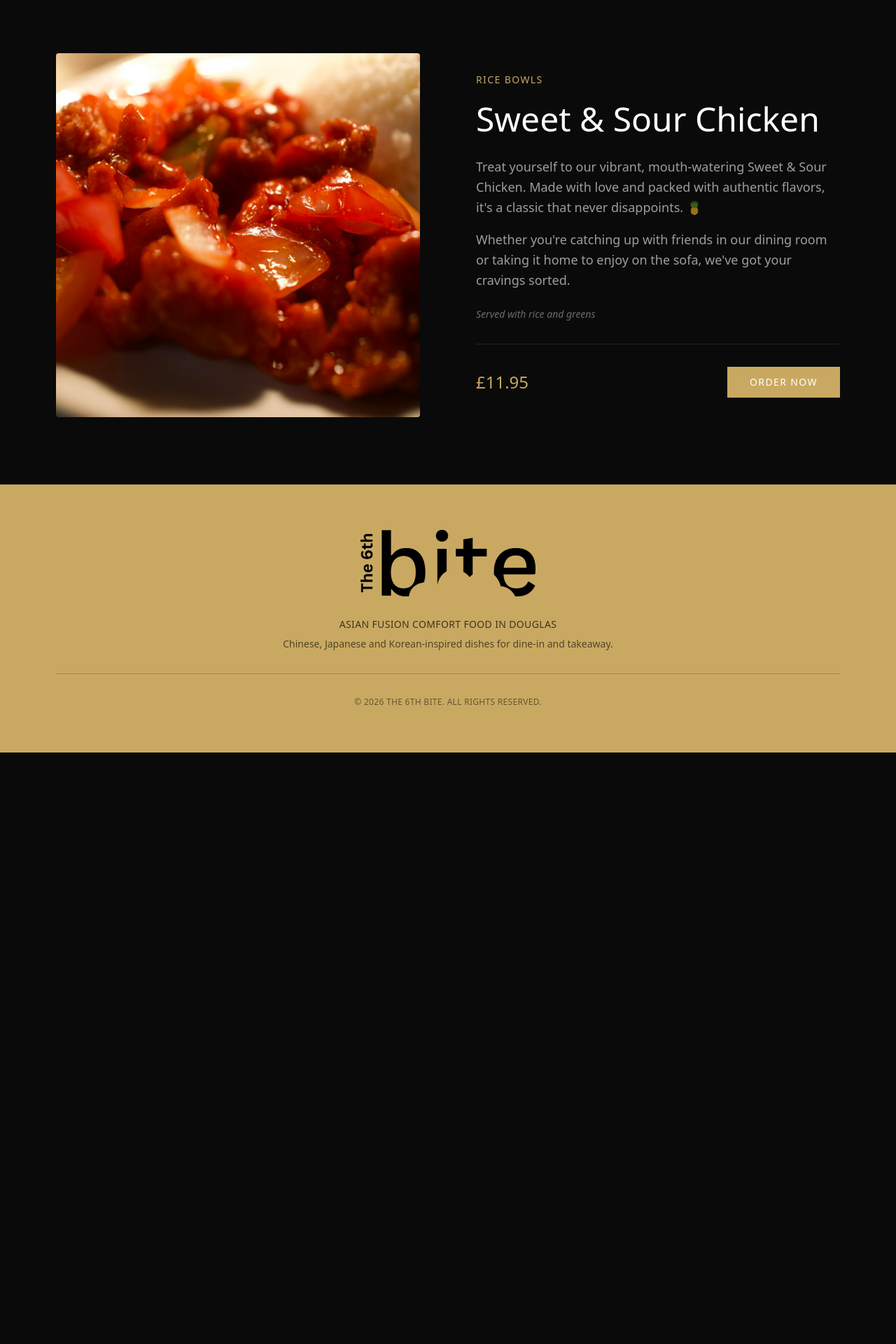
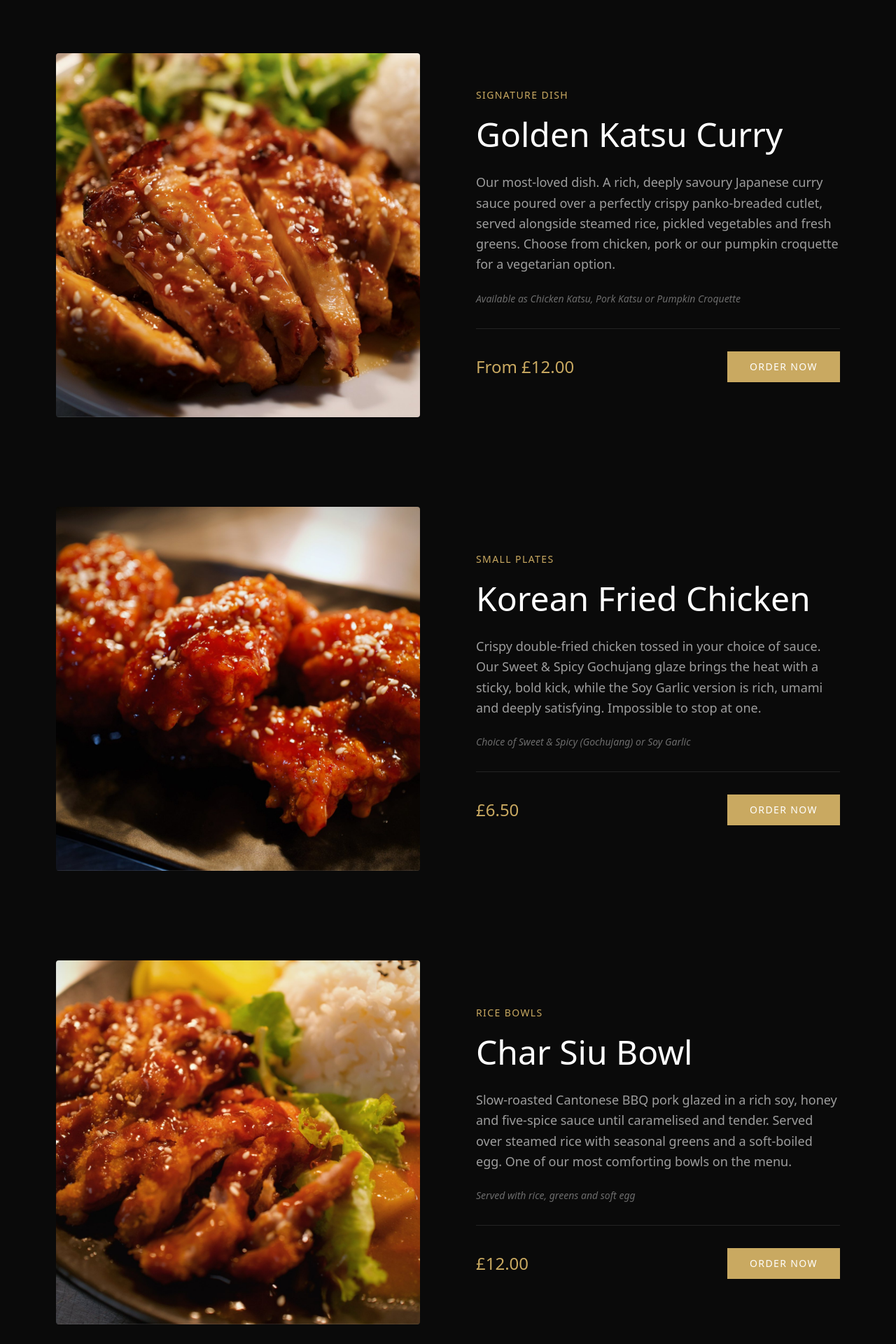
Before and after one commit to LYNKSPortal/the-sixth-bite-iom, a Next.js app: page /showcase in a window 1280 px wide. Shown: the part 340-2260 px from the top of the page at 70% size. Before the commit the page ends 1415 px from the top, so only its background shows below. Built offline with nearby package versions, Linux system fonts and the light colour scheme.

Commit message:
Revert "Showcase: start with Sweet & Sour Chicken as first dish"
This reverts commit f908b11ee35ccc6264ba17f7ddb3f50b0be33d1f.

```diff
--- a/app/showcase/page.tsx
+++ b/app/showcase/page.tsx
@@ -6,13 +6,58 @@ import FadeIn from "../components/FadeIn";
 
 const dishes = [
   {
-    name: "Sweet & Sour Chicken",
+    name: "Golden Katsu Curry",
+    tag: "SIGNATURE DISH",
+    description:
+      "Our most-loved dish. A rich, deeply savoury Japanese curry sauce poured over a perfectly crispy panko-breaded cutlet, served alongside steamed rice, pickled vegetables and fresh greens. Choose from chicken, pork or our pumpkin croquette for a vegetarian option.",
+    detail: "Available as Chicken Katsu, Pork Katsu or Pumpkin Croquette",
+    price: "From £12.00",
+    image: "/708345357_122113591244745440_2199551205051780291_n.jpg",
+  },
+  {
+    name: "Korean Fried Chicken",
+    tag: "SMALL PLATES",
+    description:
+      "Crispy double-fried chicken tossed in your choice of sauce. Our Sweet & Spicy Gochujang glaze brings the heat with a sticky, bold kick, while the Soy Garlic version is rich, umami and deeply satisfying. Impossible to stop at one.",
+    detail: "Choice of Sweet & Spicy (Gochujang) or Soy Garlic",
+    price: "£6.50",
+    image: "/702621121_122112095726745440_4742910413460175683_n.jpg",
+  },
+  {
+    name: "Char Siu Bowl",
     tag: "RICE BOWLS",
     description:
-      "Treat yourself to our vibrant, mouth-watering Sweet & Sour Chicken. Made with love and packed with authentic flavors, it's a classic that never disappoints. 🍍\n\nWhether you're catching up with friends in our dining room or taking it home to enjoy on the sofa, we've got your cravings sorted.",
+      "Slow-roasted Cantonese BBQ pork glazed in a rich soy, honey and five-spice sauce until caramelised and tender. Served over steamed rice with seasonal greens and a soft-boiled egg. One of our most comforting bowls on the menu.",
+    detail: "Served with rice, greens and soft egg",
+    price: "£12.00",
+    image: "/703776651_122112695564745440_7702234441131313472_n.jpg",
+  },
+  {
+    name: "Curry Udon",
+    tag: "UDON",
+    description:
+      "Thick, chewy udon noodles swimming in our signature Japanese curry broth — warming, fragrant and full of depth. Topped with your choice of protein and served with fresh greens. The ultimate comfort noodle dish.",
+    detail: "Available with Chicken Katsu, Pork Katsu or Pumpkin Croquette",
+    price: "From £12.00",
+    image: "/704147921_122112695576745440_7509673315337575297_n.jpg",
+  },
+  {
+    name: "Gyoza",
+    tag: "SMALL PLATES",
+    description:
+      "Pan-fried dumplings with a golden, crispy base and a tender steamed top. Filled with your choice of chicken & vegetable, pork or vegetable, and served with a light soy dipping sauce. A perfect starter or side.",
+    detail: "Choice of Chicken & Veg, Pork or Vegetable",
+    price: "£5.50",
+    image: "/705277047_122113591256745440_2776381173450473019_n.jpg",
+  },
+  {
+    name: "Crispy Roast Pork Bowl",
+    tag: "RICE BOWLS",
+    description:
+      "Cantonese-style roast pork belly with irresistibly crispy crackling skin and tender, flavourful meat underneath. Served with fragrant steamed rice, seasonal greens and our house sauce. A proper feast in a bowl.",
     detail: "Served with rice and greens",
-    price: "£11.95",
-    image: "/sweet-and-sour-chicken.jpg",
+    price: "£11.50",
+    image: "/706078218_122113362392745440_2640088751417966549_n.jpg",
   },
 ];
 
@@ -70,13 +115,9 @@ export default function ShowcasePage() {
                       <h2 className="text-4xl md:text-5xl font-light text-white mb-6 leading-tight">
                         {dish.name}
                       </h2>
-                      <div className="space-y-4 mb-6">
-                        {dish.description.split("\n\n").map((para, i) => (
-                          <p key={i} className="text-white/60 text-lg leading-relaxed">
-                            {para}
-                          </p>
-                        ))}
-                      </div>
+                      <p className="text-white/60 text-lg leading-relaxed mb-6">
+                        {dish.description}
+                      </p>
                       <p className="text-sm text-white/40 italic mb-8">
                         {dish.detail}
                       </p>
```
Also changed, not shown: public/sweet-and-sour-chicken.jpg (deleted).
